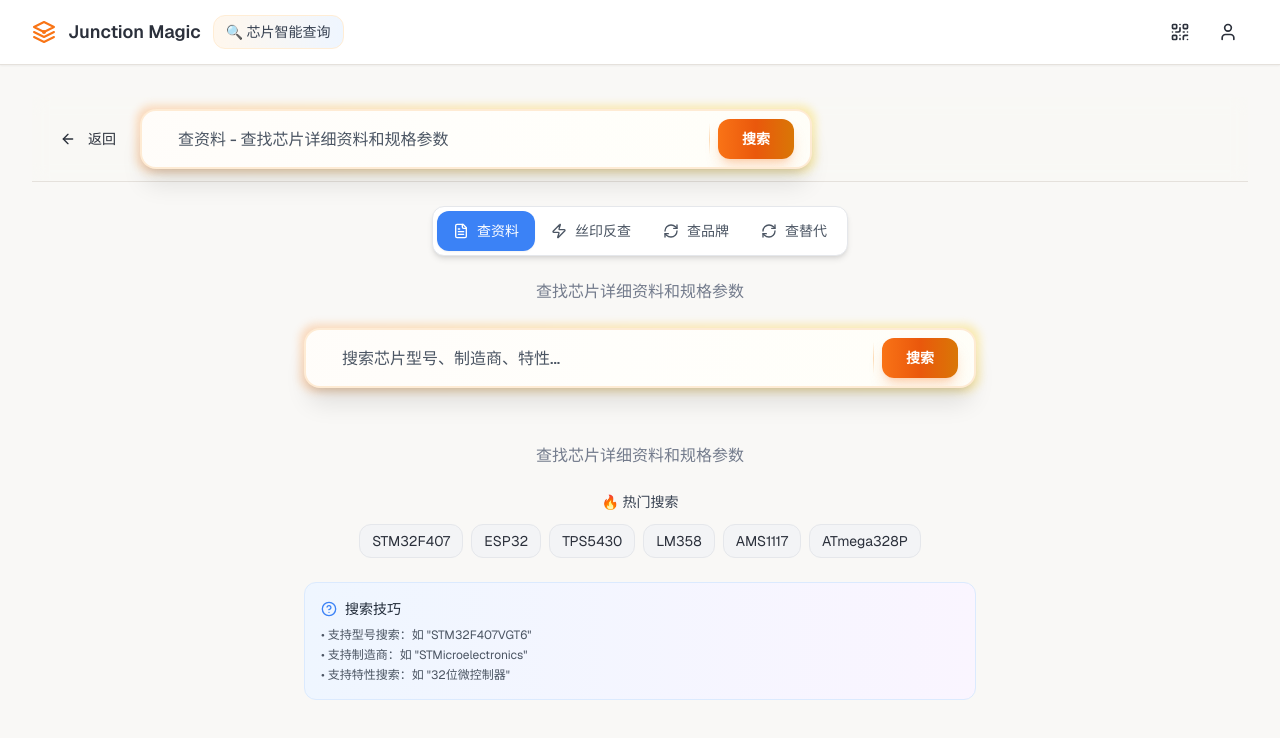
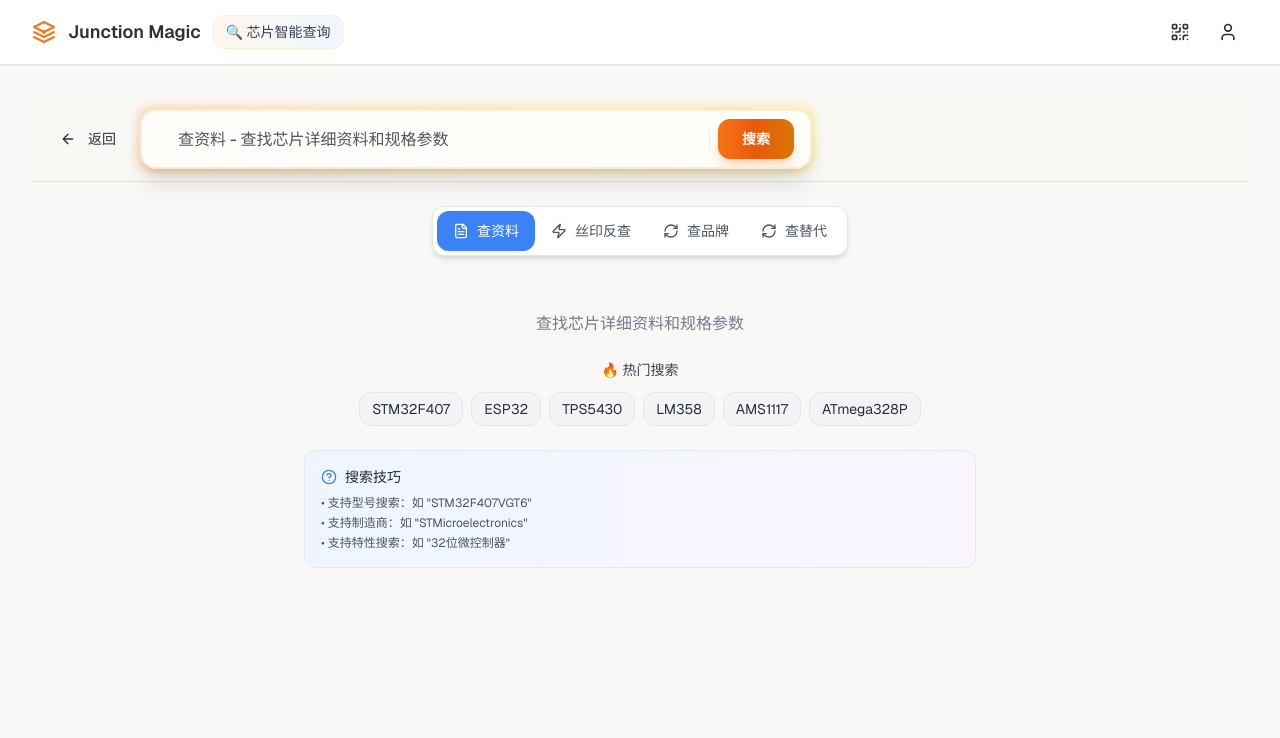
Before and after one commit to Jit-dong/app, a Next.js app: page /search in a window 1280 px wide. Shown: the top 738 px of the page. Built offline with nearby package versions, Linux system fonts and the light colour scheme.

Commit message:
优化搜索结果页面：移除重复的搜索框，避免界面冗余

```diff
--- a/src/app/search/page.tsx
+++ b/src/app/search/page.tsx
@@ -95,8 +95,8 @@ function SearchPageContent() {
           </div>
         )}
 
-        {/* 使用现有的搜索组件，传递搜索参数 */}
-        <ChipSearchContent initialQuery={query} initialMode={mode} />
+        {/* 使用现有的搜索组件，传递搜索参数并隐藏搜索框 */}
+        <ChipSearchContent initialQuery={query} initialMode={mode} hideSearchBar={true} />
       </div>
     </div>
   );
--- a/src/components/tabs/chip-search-content.tsx
+++ b/src/components/tabs/chip-search-content.tsx
@@ -45,9 +45,10 @@ const searchModes = {
 interface ChipSearchContentProps {
   initialQuery?: string;
   initialMode?: SearchMode;
+  hideSearchBar?: boolean; // 是否隐藏搜索框
 }
 
-export default function ChipSearchContent({ initialQuery = '', initialMode = 'datasheet' }: ChipSearchContentProps) {
+export default function ChipSearchContent({ initialQuery = '', initialMode = 'datasheet', hideSearchBar = false }: ChipSearchContentProps) {
   const [searchResults, setSearchResults] = useState<Chip[]>([]);
   const [isLoading, setIsLoading] = useState(true);
   const [currentQuery, setCurrentQuery] = useState(initialQuery);
@@ -165,13 +166,16 @@ export default function ChipSearchContent({ initialQuery = '', initialMode = 'da
         </div>
 
         {/* 当前模式描述 */}
+        {!hideSearchBar && (
           <div className="text-center">
             <p className="text-muted-foreground">
               {searchModes[searchMode].description}
             </p>
           </div>
+        )}
 
         {/* 搜索控制区 - 简化版本 */}
+        {!hideSearchBar && (
           <div className="flex justify-center">
             <SearchBar
               onSearch={handleSearch}
@@ -184,6 +188,7 @@ export default function ChipSearchContent({ initialQuery = '', initialMode = 'da
               onAiTooltipChange={setShowAiTooltip}
             />
           </div>
+        )}
 
         {/* 内容展示区（动态变化） */}
         {isLoading ? (
```
Lines whose indentation alone changed are shown as unchanged.
